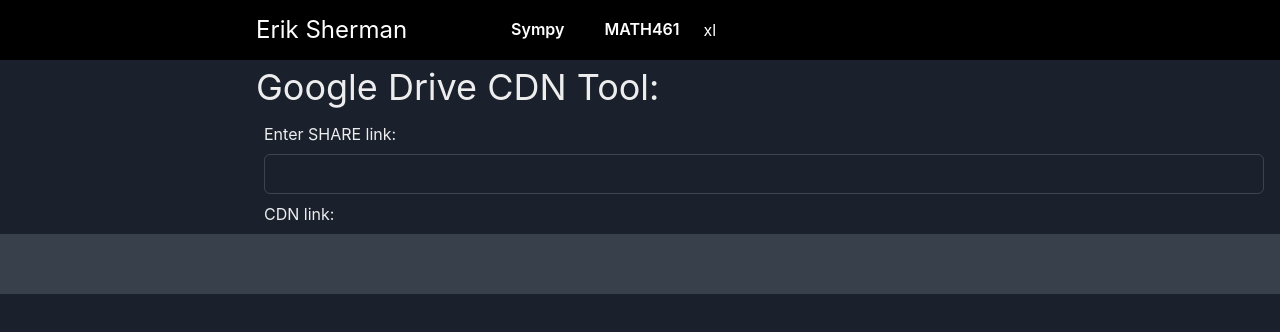
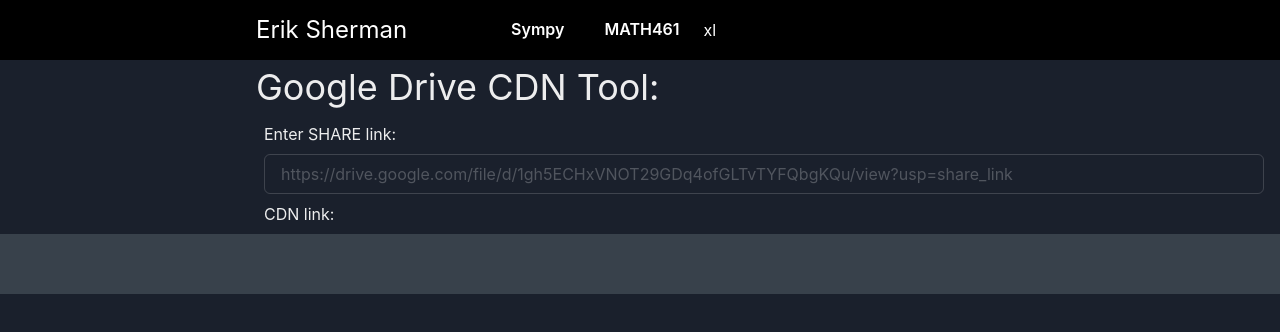
Before and after one commit to eriksherman/eriksherman-io, a Next.js app: page /drive in a window 1280 px wide. Shown: the top 332 px of the page. Built offline with nearby package versions, Linux system fonts and the light colour scheme; a web font is replaced by a local one.

Commit message:
placeholder

```diff
--- a/pages/drive.tsx
+++ b/pages/drive.tsx
@@ -57,6 +57,7 @@ export default function GoogleDrive() {
                     <Text>Enter SHARE link: </Text>
                     <Input
                         {...methods.register('inputUrl')}
+                        placeholder='https://drive.google.com/file/d/1gh5ECHxVNOT29GDq4ofGLTvTYFQbgKQu/view?usp=share_link'
                         width='1000px'
                     />
                     <Text>CDN link: </Text>
```
